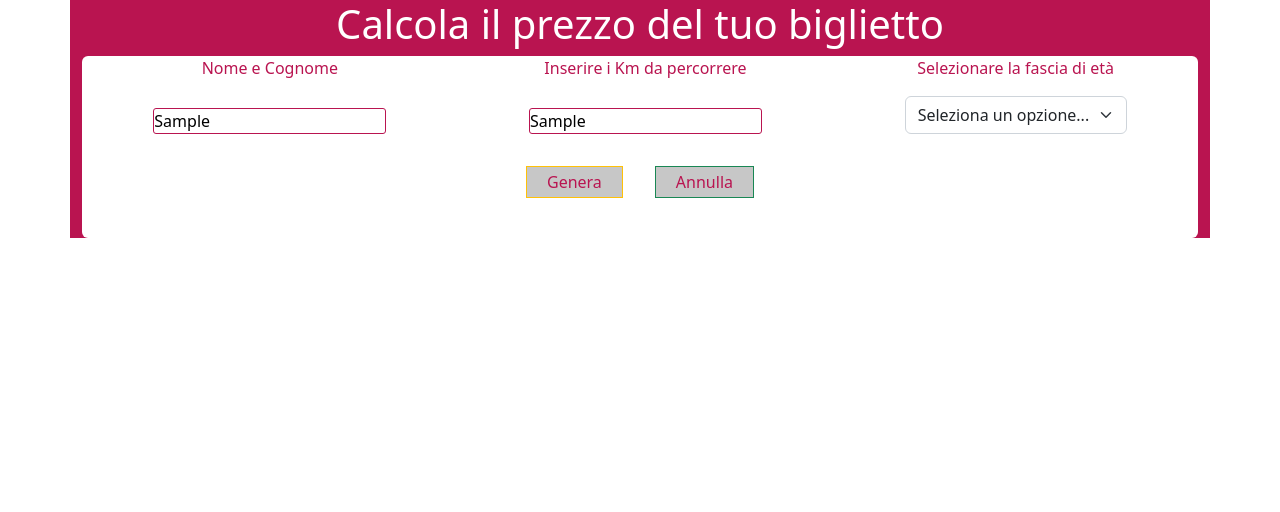
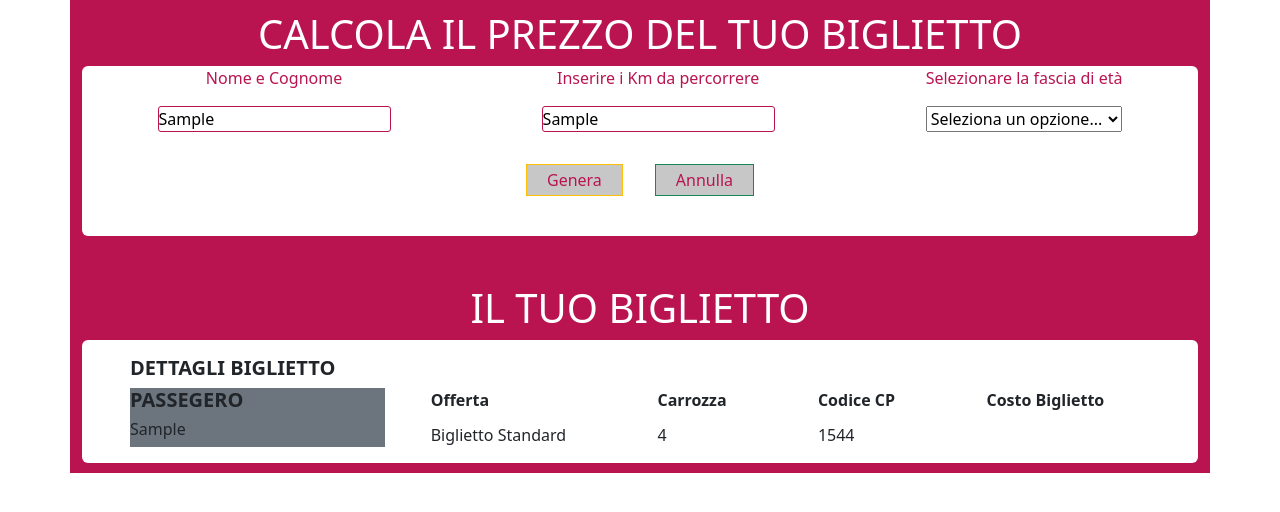
Before and after one commit to AndreaPanzeriDev/js-biglietto-treno-form, a plain HTML site: page index.html in a window 1280 px wide. Both pictures are taken after typing "Sample", "Sample" into the empty fields and a click on the button "Genera". Drawn offline with nearby package versions, Linux system fonts and the light colour scheme.

Commit message:
output complete

```diff
--- a/assets/css/style.css
+++ b/assets/css/style.css
@@ -10,6 +10,7 @@
     width: 80%;
     height: auto;
     margin: auto;
+    padding: 10px;
 }
 
 form p {
--- a/assets/script/main.js
+++ b/assets/script/main.js
@@ -7,21 +7,37 @@ function Calculator(){
     console.log(NameSurname);
     let Km = parseInt(document.getElementById("inputKm").value);
     console.log(Km);
-    let age = document.getElementById("inputGroupSelect02").value;
+    let age = parseInt(document.getElementById("inputGroupSelect02").value);
     console.log(age);
     let Price;
+    //output nome e cognome biglietto
+    document.getElementById('outputName').innerHTML = NameSurname;
+    //output tipologia biglietto
+    document.getElementById('outputOffer').innerHTML = 'Biglietto Standard';
+    //output numero carrozza suppongo 12 carrozze
+    let wagon = Math.random() * 12;
+    document.getElementById('outputWagon').innerHTML = wagon.toFixed(0);
+    //output codice cp
+    let cp_code = Math.random() * 9999;
+    document.getElementById('outputCp').innerHTML = cp_code.toFixed(0);
 
     switch (age){
-        case '1':
+        case 1:
             Price = (Km * KmPrice) * 0.8;
             console.log(Price);
-        case '2':
+            document.getElementById('outputPrice').innerHTML = Price.toFixed(2);
+            break;
+        case 2:
             Price = (Km * KmPrice) * 0.6;
             console.log(Price);
+            document.getElementById('outputPrice').innerHTML = Price.toFixed(2);
+            break;
 
-        case '3':
+        case 3:
             Price = Km * KmPrice;
             console.log(Price);
+            document.getElementById('outputPrice').innerHTML = Price.toFixed(2) + '$';
+            break;
     }
 
 }
--- a/index.html
+++ b/index.html
@@ -17,7 +17,7 @@
         <!--Calcola il prezzo del biglietto-->
         <section>
 
-            <h1 class="text-center text-white">Calcola il prezzo del tuo biglietto</h1>
+            <h1 class="text-center text-white">CALCOLA IL PREZZO DEL TUO BIGLIETTO</h1>
 
             <div class="bg-white rounded pb-2">
                 <form action="">
@@ -36,7 +36,7 @@
                         <!--Fascia d'età-->
                         <div class="special">
                             <p>Selezionare la fascia di età</p>
-                            <select class="form-select" id="inputGroupSelect02">
+                            <select class="" id="inputGroupSelect02">
                                 <option selected>Seleziona un opzione...</option>
                                 <option value="1">Minorenne (18-)</option>
                                 <option value="2">Anziano (65+)</option>
@@ -54,6 +54,41 @@
             </div>
 
         </section>
+
+        <!--il tuo biglietto-->
+        <section class="mt-5">
+
+            <h1 class="text-white text-center">IL TUO BIGLIETTO</h1>
+            <div class="bg-white rounded-2 px-5 py-3">
+                <div>
+                    <h5><b>DETTAGLI BIGLIETTO</b></h5>
+                </div>
+                <div class="d-flex h-25">
+                    <div class="w-25 bg-secondary">
+                        <h5><b>PASSEGERO</b></h5>
+                        <h6 id="outputName"></h6>
+                    </div>
+                    <div class="w-75 d-flex justify-content-around">
+                        <div class="special">
+                            <div class="fw-bold">Offerta</div>
+                            <div id="outputOffer"></div>
+                        </div>
+                        <div class="special">
+                            <div class="fw-bold">Carrozza</div>
+                            <div id="outputWagon"></div>
+                        </div>
+                        <div class="special">
+                            <div class="fw-bold">Codice CP</div>
+                            <div id="outputCp"></div>
+                        </div>
+                        <div class="special">
+                            <div class="fw-bold">Costo Biglietto</div>
+                            <div id="outputPrice"></div>
+                        </div>
+                    </div>
+                </div>
+            </div>
+        </section>
     </div>
 
 
```
